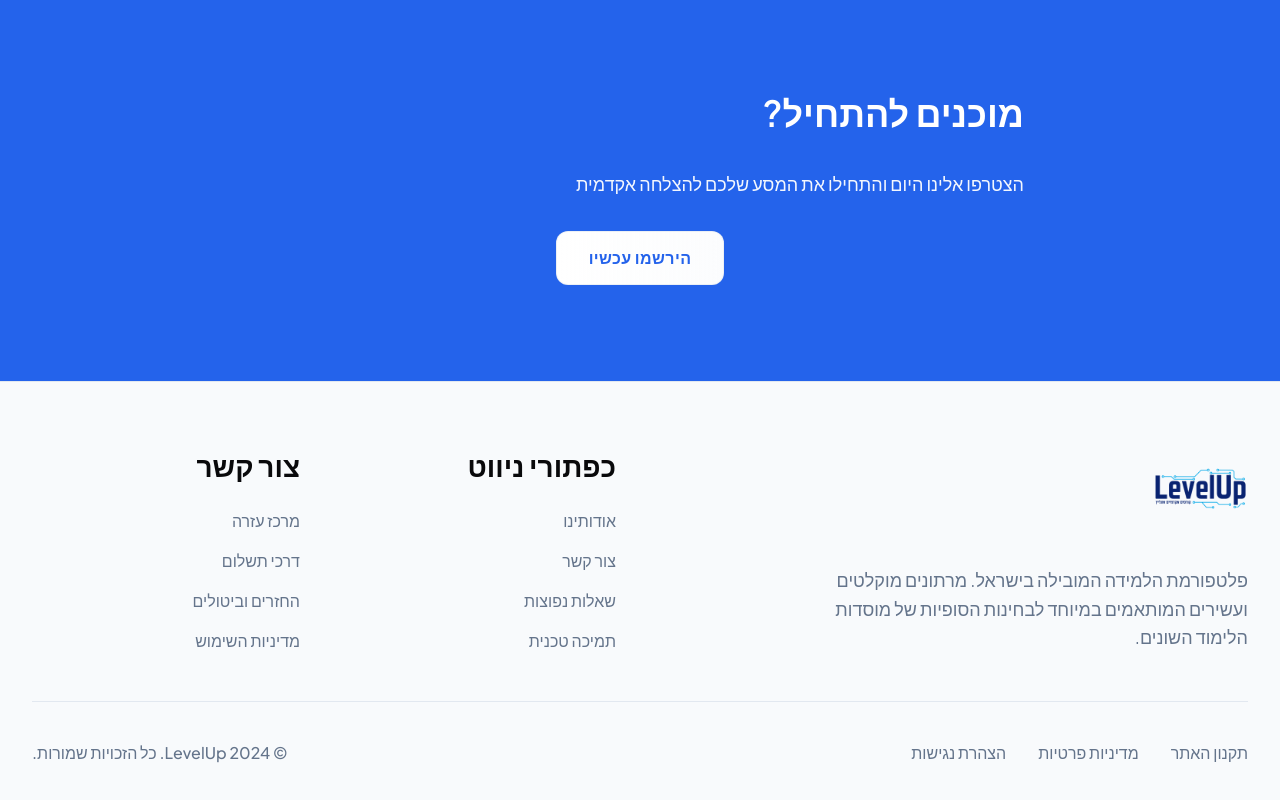
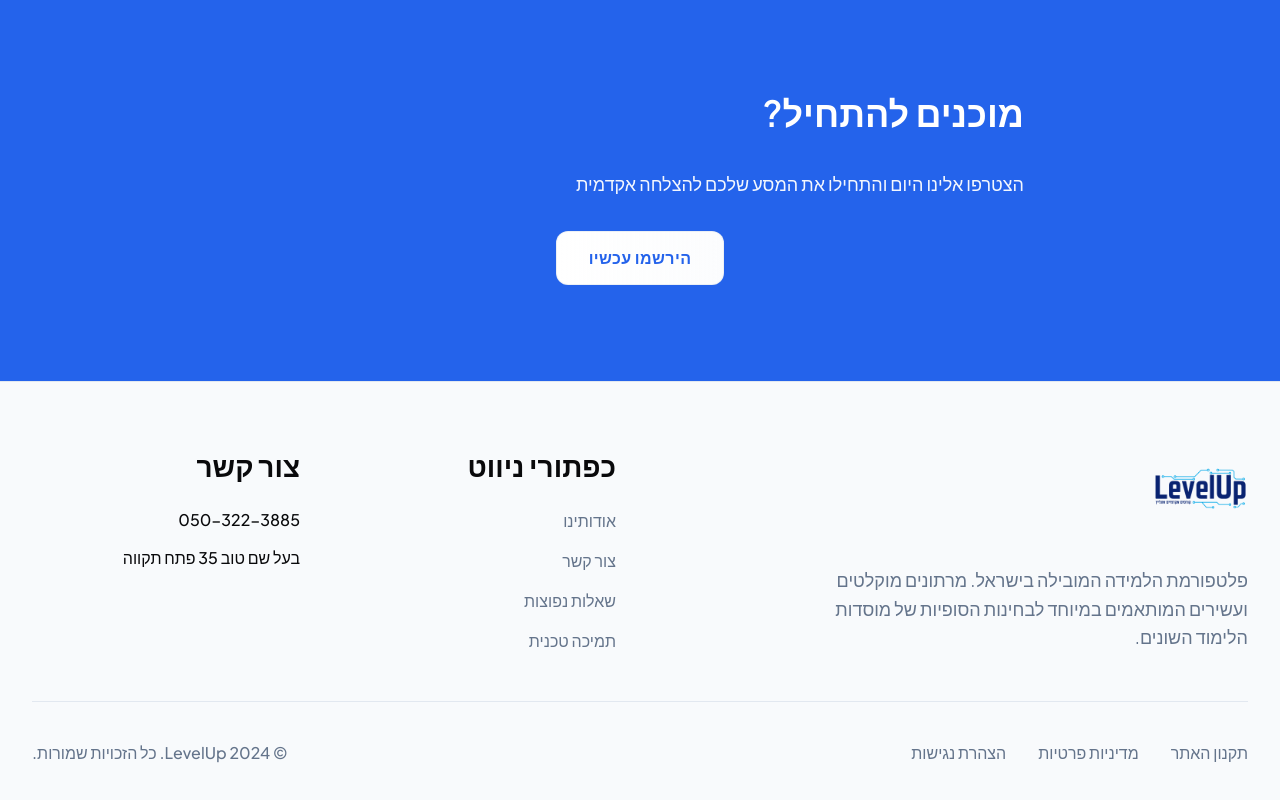
Before and after one commit to ZyrticX/level-up, a React (Vite) app: page / in a window 1280 px wide. Shown: the part 2347-3147 px from the top of the page. Built offline with nearby package versions, Linux system fonts and the light colour scheme; the HTML template or start-up script is replaced by a standard one.

Commit message:
Update contact information

```diff
--- a/src/pages/Index.tsx
+++ b/src/pages/Index.tsx
@@ -223,12 +223,10 @@ const Index = () => {
             {/* Support */}
             <div className="text-center md:text-right">
               <h3 className="text-h3 text-foreground mb-4 md:mb-6 text-right">צור קשר</h3>
-              <ul className="space-y-3 md:space-y-4">
-                <li><a href="#" className="text-nav text-muted-foreground hover:text-primary transition-colors">מרכז עזרה</a></li>
-                <li><a href="#" className="text-nav text-muted-foreground hover:text-primary transition-colors">דרכי תשלום</a></li>
-                <li><a href="#" className="text-nav text-muted-foreground hover:text-primary transition-colors">החזרים וביטולים</a></li>
-                <li><a href="#" className="text-nav text-muted-foreground hover:text-primary transition-colors">מדיניות השימוש</a></li>
-              </ul>
+              <div className="space-y-3 md:space-y-4">
+                <div className="text-nav text-foreground">050-322-3885</div>
+                <div className="text-nav text-foreground">בעל שם טוב 35 פתח תקווה</div>
+              </div>
             </div>
           </div>
 
```
